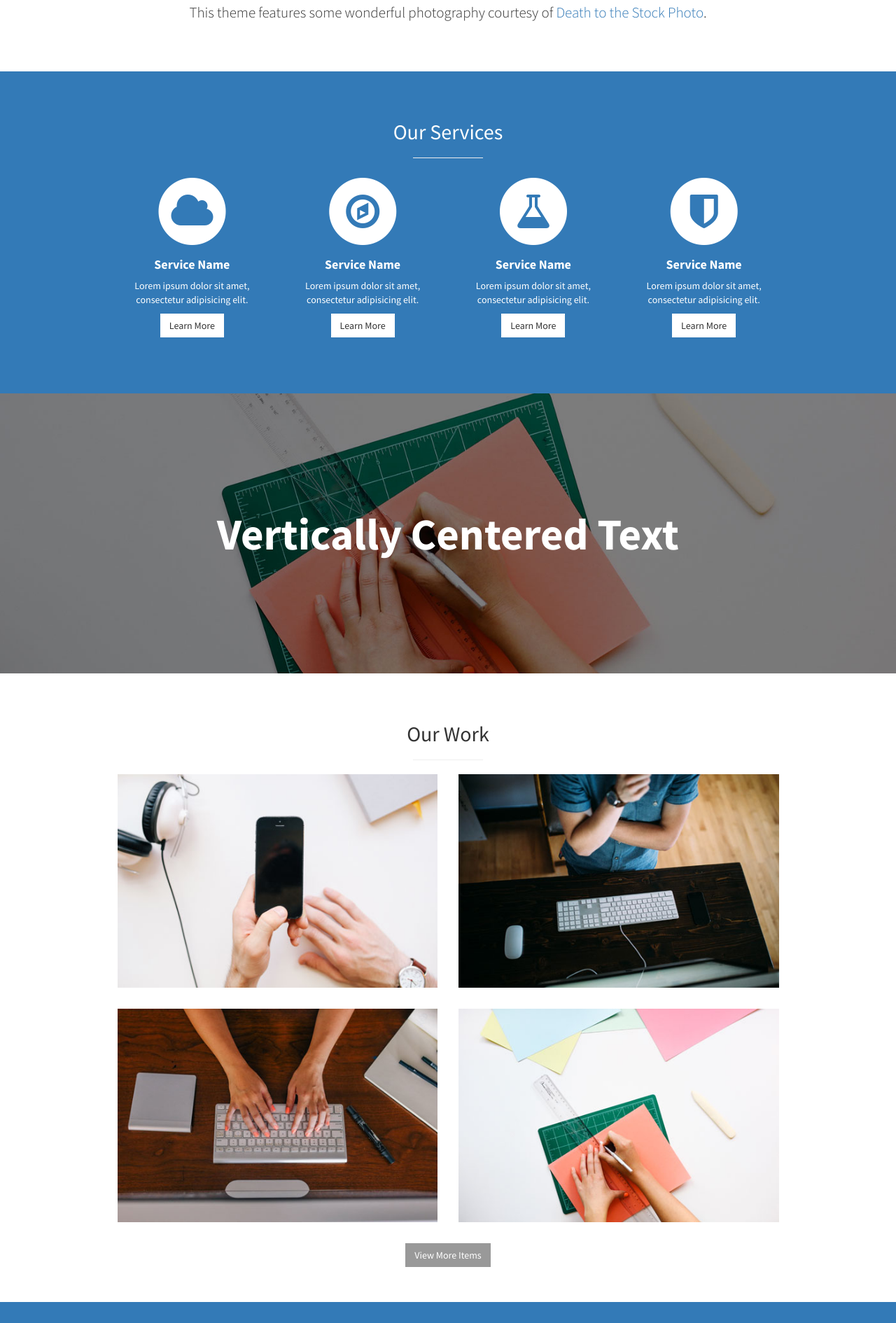
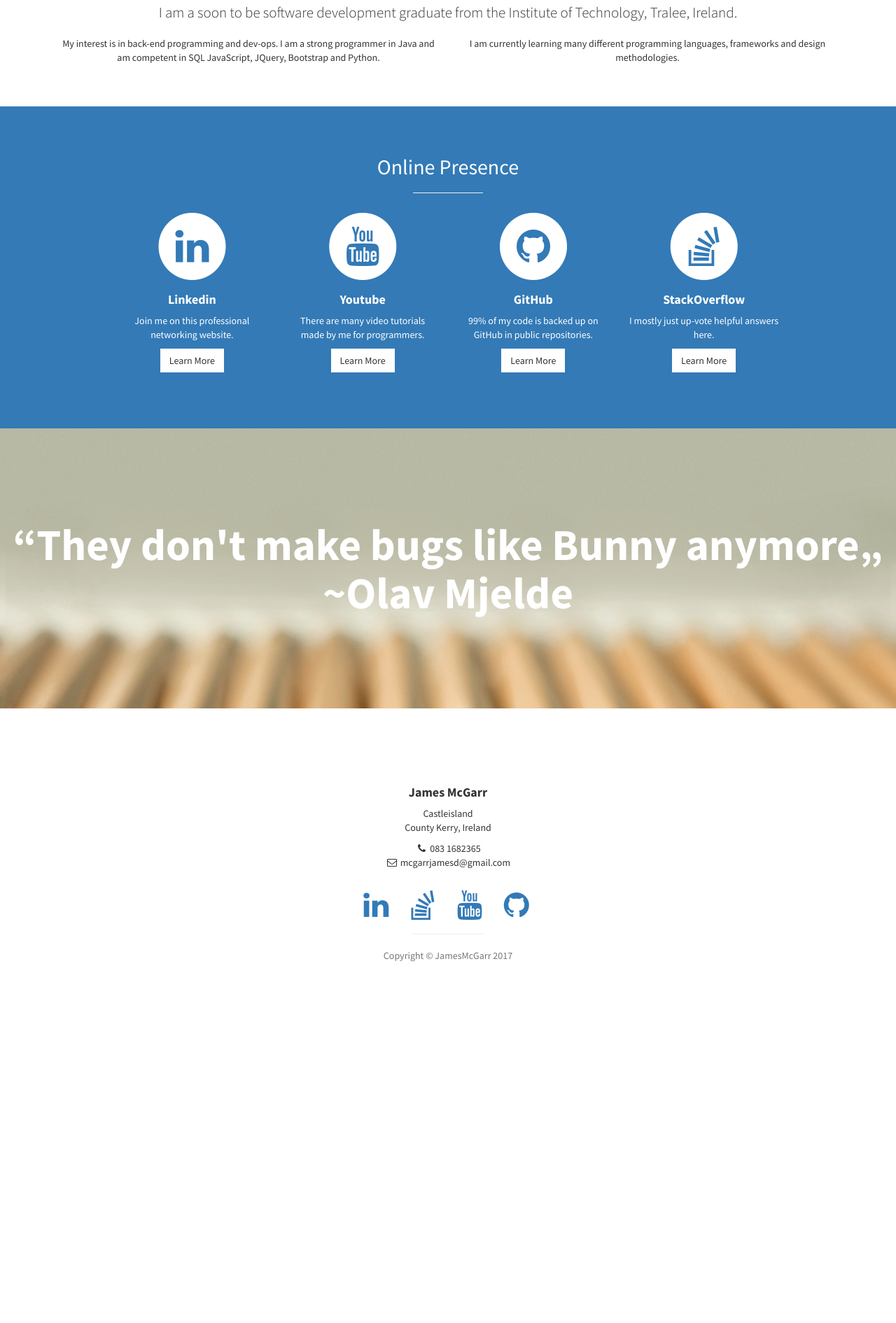
Before and after one commit to JamesDaniel/portfolio-website, a website: page public/index.html in a window 1280 px wide. Shown: the part 910-2800 px from the top of the page at 70% size. After the commit the page ends 2395 px from the top, so only its background shows below. Drawn offline with Linux system fonts and the light colour scheme.

Commit message:
updated website design

```diff
--- a/public/css/stylish-portfolio.css
+++ b/public/css/stylish-portfolio.css
@@ -155,7 +155,7 @@ hr.small {
     position: relative;
     width: 100%;
     height: 100%;
-    background: url(../img/bg.jpg) no-repeat center center scroll;
+    background: url(../img/pillar.jpg) no-repeat center center scroll;
     -webkit-background-size: cover;
     -moz-background-size: cover;
     background-size: cover;
@@ -185,7 +185,7 @@ hr.small {
     width: 100%;
     height: 400px;
     color: #fff;
-    background: url(../img/callout.jpg) no-repeat center center scroll;
+    background: url(../img/row_of_plain_pencils_against_grey_background.jpg) no-repeat center center scroll;
     -webkit-background-size: cover;
     -moz-background-size: cover;
     background-size: cover;
@@ -228,7 +228,6 @@ hr.small {
 
 @media(max-width:768px) {
     .map {
-        height: 75%;
     }
 }
 
--- a/public/index.html
+++ b/public/index.html
@@ -38,7 +38,7 @@
         <ul class="sidebar-nav">
             <a id="menu-close" href="#" class="btn btn-light btn-lg pull-right toggle"><i class="fa fa-times"></i></a>
             <li class="sidebar-brand">
-                <a href="#top" onclick=$("#menu-close").click();>Start Bootstrap</a>
+                <a href="#top" onclick=$("#menu-close").click();></a>
             </li>
             <li>
                 <a href="#top" onclick=$("#menu-close").click();>Home</a>
@@ -47,10 +47,10 @@
                 <a href="#about" onclick=$("#menu-close").click();>About</a>
             </li>
             <li>
-                <a href="#services" onclick=$("#menu-close").click();>Services</a>
+                <a href="#online" onclick=$("#menu-close").click();>Online</a>
             </li>
             <li>
-                <a href="#portfolio" onclick=$("#menu-close").click();>Portfolio</a>
+                <a href="#portfolio" onclick=$("#menu-close").click();>Videos</a>
             </li>
             <li>
                 <a href="#contact" onclick=$("#menu-close").click();>Contact</a>
@@ -61,8 +61,8 @@
     <!-- Header -->
     <header id="top" class="header">
         <div class="text-vertical-center">
-            <h1>Start Bootstrap</h1>
-            <h3>Free Bootstrap Themes &amp; Templates</h3>
+            <h1 style="font-size: 44px">James McGarr</h1>
+            <h3 style="font-size: 19px">Programmer, Developer, Web Enthusiast</h3>
             <br>
             <a href="#about" class="btn btn-dark btn-lg">Find Out More</a>
         </div>
@@ -73,8 +73,10 @@
         <div class="container">
             <div class="row">
                 <div class="col-lg-12 text-center">
-                    <h2>Stylish Portfolio is the perfect theme for your next project!</h2>
-                    <p class="lead">This theme features some wonderful photography courtesy of <a target="_blank" href="http://join.deathtothestockphoto.com/">Death to the Stock Photo</a>.</p>
+                    <h2>Hello! You have stumbled upon the website of a highly motivated software developer</h2>
+                    <p class="lead col-xs-12">I am a soon to be software development graduate from the Institute of Technology, Tralee, Ireland.</p>
+                    <p class="col-xs-12 col-lg-6">My interest is in back-end programming and dev-ops. I am a strong programmer in Java and am competent in SQL JavaScript, JQuery, Bootstrap and Python.</p>
+                    <p class="col-xs-12 col-lg-6">I am currently learning many different programming languages, frameworks and design methodologies.</p>
                 </div>
             </div>
             <!-- /.row -->
@@ -82,65 +84,65 @@
         <!-- /.container -->
     </section>
 
-    <!-- Services -->
+    <!-- Online -->
     <!-- The circle icons use Font Awesome's stacked icon classes. For more information, visit http://fontawesome.io/examples/ -->
-    <section id="services" class="services bg-primary">
+    <section id="online" class="services bg-primary">
         <div class="container">
             <div class="row text-center">
                 <div class="col-lg-10 col-lg-offset-1">
-                    <h2>Our Services</h2>
+                    <h2>Online Presence</h2>
                     <hr class="small">
                     <div class="row">
                         <div class="col-md-3 col-sm-6">
                             <div class="service-item">
                                 <span class="fa-stack fa-4x">
                                 <i class="fa fa-circle fa-stack-2x"></i>
-                                <i class="fa fa-cloud fa-stack-1x text-primary"></i>
+                                <i class="fa fa-linkedin text-primary"></i>
                             </span>
                                 <h4>
-                                    <strong>Service Name</strong>
+                                    <strong>Linkedin</strong>
                                 </h4>
-                                <p>Lorem ipsum dolor sit amet, consectetur adipisicing elit.</p>
-                                <a href="#" class="btn btn-light">Learn More</a>
+                                <p>Join me on this professional networking website.</p>
+                                <a href="https://ie.linkedin.com/in/jamesmcgarr" target="_blank" class="btn btn-light">Learn More</a>
                             </div>
                         </div>
                         <div class="col-md-3 col-sm-6">
                             <div class="service-item">
                                 <span class="fa-stack fa-4x">
                                 <i class="fa fa-circle fa-stack-2x"></i>
-                                <i class="fa fa-compass fa-stack-1x text-primary"></i>
+                                <i class="fa fa-youtube text-primary"></i>
                             </span>
                                 <h4>
-                                    <strong>Service Name</strong>
+                                    <strong>Youtube</strong>
                                 </h4>
-                                <p>Lorem ipsum dolor sit amet, consectetur adipisicing elit.</p>
-                                <a href="#" class="btn btn-light">Learn More</a>
+                                <p>There are many video tutorials made by me for programmers.</p>
+                                <a href="https://www.youtube.com/channel/UCAYSwXO5UcjV4y3-gHHXkOw" class="btn btn-light" target="_blank">Learn More</a>
                             </div>
                         </div>
                         <div class="col-md-3 col-sm-6">
                             <div class="service-item">
                                 <span class="fa-stack fa-4x">
                                 <i class="fa fa-circle fa-stack-2x"></i>
-                                <i class="fa fa-flask fa-stack-1x text-primary"></i>
+                                <i class="fa fa-github text-primary"></i>
                             </span>
                                 <h4>
-                                    <strong>Service Name</strong>
+                                    <strong>GitHub</strong>
                                 </h4>
-                                <p>Lorem ipsum dolor sit amet, consectetur adipisicing elit.</p>
-                                <a href="#" class="btn btn-light">Learn More</a>
+                                <p>99% of my code is backed up on GitHub in public repositories.</p>
+                                <a href="https://github.com/jamesdaniel" class="btn btn-light" target="_blank">Learn More</a>
                             </div>
                         </div>
                         <div class="col-md-3 col-sm-6">
                             <div class="service-item">
                                 <span class="fa-stack fa-4x">
                                 <i class="fa fa-circle fa-stack-2x"></i>
-                                <i class="fa fa-shield fa-stack-1x text-primary"></i>
+                                <i class="fa fa-stack-overflow text-primary"></i>
                             </span>
                                 <h4>
-                                    <strong>Service Name</strong>
+                                    <strong>StackOverflow</strong>
                                 </h4>
-                                <p>Lorem ipsum dolor sit amet, consectetur adipisicing elit.</p>
-                                <a href="#" class="btn btn-light">Learn More</a>
+                                <p>I mostly just up-vote helpful answers here.</p>
+                                <a href="http://stackoverflow.com/users/4946819/jamesd" class="btn btn-light" target="_blank">Learn More</a>
                             </div>
                         </div>
                     </div>
@@ -156,107 +158,109 @@
     <!-- Callout -->
     <aside class="callout">
         <div class="text-vertical-center">
-            <h1>Vertically Centered Text</h1>
+            <h1>&#x0201CThey don't make bugs like Bunny anymore&#x0201E ~Olav Mjelde</h1>
         </div>
     </aside>
 
     <!-- Portfolio -->
-    <section id="portfolio" class="portfolio">
-        <div class="container">
-            <div class="row">
-                <div class="col-lg-10 col-lg-offset-1 text-center">
-                    <h2>Our Work</h2>
-                    <hr class="small">
-                    <div class="row">
-                        <div class="col-md-6">
-                            <div class="portfolio-item">
-                                <a href="#">
-                                    <img class="img-portfolio img-responsive" src="img/portfolio-1.jpg">
-                                </a>
-                            </div>
-                        </div>
-                        <div class="col-md-6">
-                            <div class="portfolio-item">
-                                <a href="#">
-                                    <img class="img-portfolio img-responsive" src="img/portfolio-2.jpg">
-                                </a>
-                            </div>
-                        </div>
-                        <div class="col-md-6">
-                            <div class="portfolio-item">
-                                <a href="#">
-                                    <img class="img-portfolio img-responsive" src="img/portfolio-3.jpg">
-                                </a>
-                            </div>
-                        </div>
-                        <div class="col-md-6">
-                            <div class="portfolio-item">
-                                <a href="#">
-                                    <img class="img-portfolio img-responsive" src="img/portfolio-4.jpg">
-                                </a>
-                            </div>
-                        </div>
-                    </div>
-                    <!-- /.row (nested) -->
-                    <a href="#" class="btn btn-dark">View More Items</a>
-                </div>
-                <!-- /.col-lg-10 -->
-            </div>
-            <!-- /.row -->
-        </div>
-        <!-- /.container -->
-    </section>
+    <!--<section id="portfolio" class="portfolio">-->
+        <!--<div class="container">-->
+            <!--<div class="row">-->
+                <!--<div class="col-lg-10 col-lg-offset-1 text-center">-->
+                    <!--<h2>My Videos</h2>-->
+                    <!--<hr class="small">-->
+                    <!--<div class="row">-->
+                        <!--<div class="col-xs-6 col-md-3">-->
+                            <!--<div class="portfolio-item">-->
+                                <!--<a href="#" class="thumbnail">-->
+                                    <!--<img class="img-portfolio img-responsive" src="img/git-logo.jpg">-->
+                                <!--</a>-->
+                            <!--</div>-->
+                        <!--</div>-->
+                        <!--<div class="col-xs-6 col-md-3">-->
+                            <!--<div class="portfolio-item">-->
+                                <!--<a href="#" class="thumbnail">-->
+                                    <!--<img class="img-portfolio img-responsive" src="img/portfolio-2.jpg">-->
+                                <!--</a>-->
+                            <!--</div>-->
+                        <!--</div>-->
+                        <!--<div class="col-xs-6 col-md-3">-->
+                            <!--<div class="portfolio-item">-->
+                                <!--<a href="#" class="thumbnail">-->
+                                    <!--<img class="img-portfolio img-responsive" src="img/portfolio-3.jpg">-->
+                                <!--</a>-->
+                            <!--</div>-->
+                        <!--</div>-->
+                        <!--<div class="col-xs-6 col-md-3">-->
+                            <!--<div class="portfolio-item">-->
+                                <!--<a href="#" class="thumbnail">-->
+                                    <!--<img class="img-portfolio img-responsive" src="img/portfolio-4.jpg">-->
+                                <!--</a>-->
+                            <!--</div>-->
+                        <!--</div>-->
+                    <!--</div>-->
+                    <!--&lt;!&ndash; /.row (nested) &ndash;&gt;-->
+                    <!--&lt;!&ndash;<a href="#" class="btn btn-dark">View More Items</a>&ndash;&gt;-->
+                <!--</div>-->
+                <!--&lt;!&ndash; /.col-lg-10 &ndash;&gt;-->
+            <!--</div>-->
+            <!--&lt;!&ndash; /.row &ndash;&gt;-->
+        <!--</div>-->
+        <!--&lt;!&ndash; /.container &ndash;&gt;-->
+    <!--</section>-->
 
     <!-- Call to Action -->
-    <aside class="call-to-action bg-primary">
-        <div class="container">
-            <div class="row">
-                <div class="col-lg-12 text-center">
-                    <h3>The buttons below are impossible to resist.</h3>
-                    <a href="#" class="btn btn-lg btn-light">Click Me!</a>
-                    <a href="#" class="btn btn-lg btn-dark">Look at Me!</a>
-                </div>
-            </div>
-        </div>
-    </aside>
+    <!--<aside class="call-to-action bg-primary">-->
+        <!--<div class="container">-->
+            <!--<div class="row">-->
+                <!--<div class="col-lg-12 text-center">-->
+                    <!--<h3>The buttons below are impossible to resist.</h3>-->
+                    <!--<a href="#" class="btn btn-lg btn-light">Click Me!</a>-->
+                    <!--<a href="#" class="btn btn-lg btn-dark">Look at Me!</a>-->
+                <!--</div>-->
+            <!--</div>-->
+        <!--</div>-->
+    <!--</aside>-->
 
     <!-- Map -->
-    <section id="contact" class="map">
-        <iframe width="100%" height="100%" frameborder="0" scrolling="no" marginheight="0" marginwidth="0" src="https://maps.google.com/maps?f=q&amp;source=s_q&amp;hl=en&amp;geocode=&amp;q=Twitter,+Inc.,+Market+Street,+San+Francisco,+CA&amp;aq=0&amp;oq=twitter&amp;sll=28.659344,-81.187888&amp;sspn=0.128789,0.264187&amp;ie=UTF8&amp;hq=Twitter,+Inc.,+Market+Street,+San+Francisco,+CA&amp;t=m&amp;z=15&amp;iwloc=A&amp;output=embed"></iframe>
-        <br />
-        <small>
-            <a href="https://maps.google.com/maps?f=q&amp;source=embed&amp;hl=en&amp;geocode=&amp;q=Twitter,+Inc.,+Market+Street,+San+Francisco,+CA&amp;aq=0&amp;oq=twitter&amp;sll=28.659344,-81.187888&amp;sspn=0.128789,0.264187&amp;ie=UTF8&amp;hq=Twitter,+Inc.,+Market+Street,+San+Francisco,+CA&amp;t=m&amp;z=15&amp;iwloc=A"></a>
-        </small>
-    </section>
+    <!--<section id="contact" class="map">-->
+        <!--<iframe width="100%" height="100%" frameborder="0" scrolling="no" marginheight="0" marginwidth="0" src="https://maps.google.com/maps?f=q&amp;source=s_q&amp;hl=en&amp;geocode=&amp;q=Twitter,+Inc.,+Market+Street,+San+Francisco,+CA&amp;aq=0&amp;oq=twitter&amp;sll=28.659344,-81.187888&amp;sspn=0.128789,0.264187&amp;ie=UTF8&amp;hq=Twitter,+Inc.,+Market+Street,+San+Francisco,+CA&amp;t=m&amp;z=15&amp;iwloc=A&amp;output=embed"></iframe>-->
+        <!--<br />-->
+        <!--<small>-->
+            <!--<a href="https://maps.google.com/maps?f=q&amp;source=embed&amp;hl=en&amp;geocode=&amp;q=Twitter,+Inc.,+Market+Street,+San+Francisco,+CA&amp;aq=0&amp;oq=twitter&amp;sll=28.659344,-81.187888&amp;sspn=0.128789,0.264187&amp;ie=UTF8&amp;hq=Twitter,+Inc.,+Market+Street,+San+Francisco,+CA&amp;t=m&amp;z=15&amp;iwloc=A"></a>-->
+        <!--</small>-->
+    <!--</section>-->
 
     <!-- Footer -->
     <footer>
         <div class="container">
             <div class="row">
                 <div class="col-lg-10 col-lg-offset-1 text-center">
-                    <h4><strong>Start Bootstrap</strong>
+                    <h4><strong>James McGarr</strong>
                     </h4>
-                    <p>3481 Melrose Place
-                        <br>Beverly Hills, CA 90210</p>
+                    <p>Castleisland
+                        <br>County Kerry, Ireland</p>
                     <ul class="list-unstyled">
-                        <li><i class="fa fa-phone fa-fw"></i> (123) 456-7890</li>
-                        <li><i class="fa fa-envelope-o fa-fw"></i> <a href="mailto:name@example.com">name@example.com</a>
-                        </li>
+                        <li><i class="fa fa-phone fa-fw"></i> 083 1682365</li>
+                        <li><i class="fa fa-envelope-o fa-fw"></i> mcgarrjamesd@gmail.com</li>
                     </ul>
                     <br>
                     <ul class="list-inline">
                         <li>
-                            <a href="#"><i class="fa fa-facebook fa-fw fa-3x"></i></a>
+                            <a href="https://ie.linkedin.com/in/jamesmcgarr"><i class="fa fa-linkedin fa-fw fa-3x"></i></a>
                         </li>
                         <li>
-                            <a href="#"><i class="fa fa-twitter fa-fw fa-3x"></i></a>
+                            <a href="http://stackoverflow.com/users/4946819/jamesd"><i class="fa fa-stack-overflow fa-fw fa-3x"></i></a>
                         </li>
                         <li>
-                            <a href="#"><i class="fa fa-dribbble fa-fw fa-3x"></i></a>
+                            <a href="https://www.youtube.com/channel/UCAYSwXO5UcjV4y3-gHHXkOw"><i class="fa fa-youtube fa-fw fa-3x"></i></a>
+                        </li>
+                        <li>
+                            <a href="https://github.com/jamesdaniel"><i class="fa fa-github fa-fw fa-3x"></i></a>
                         </li>
                     </ul>
                     <hr class="small">
-                    <p class="text-muted">Copyright &copy; Your Website 2014</p>
+                    <p class="text-muted">Copyright &copy; JamesMcGarr 2017</p>
                 </div>
             </div>
         </div>
```
Also changed, not shown: public/img/bg.jpg (deleted), public/img/git-logo.jpg (added), public/img/row_of_plain_pencils_against_grey_background.jpg (added), 1 other file.
